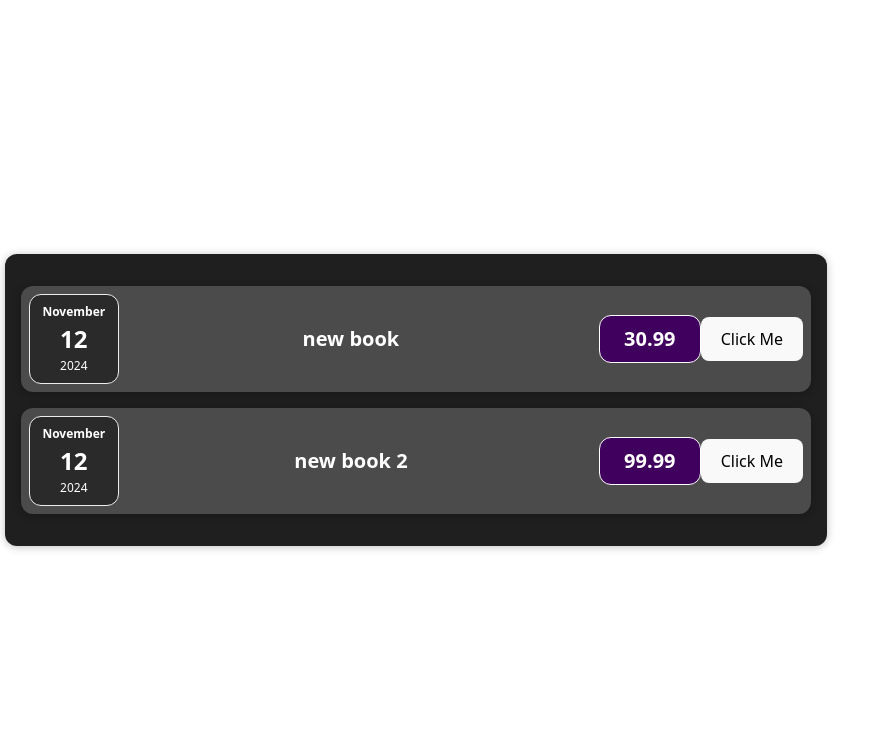
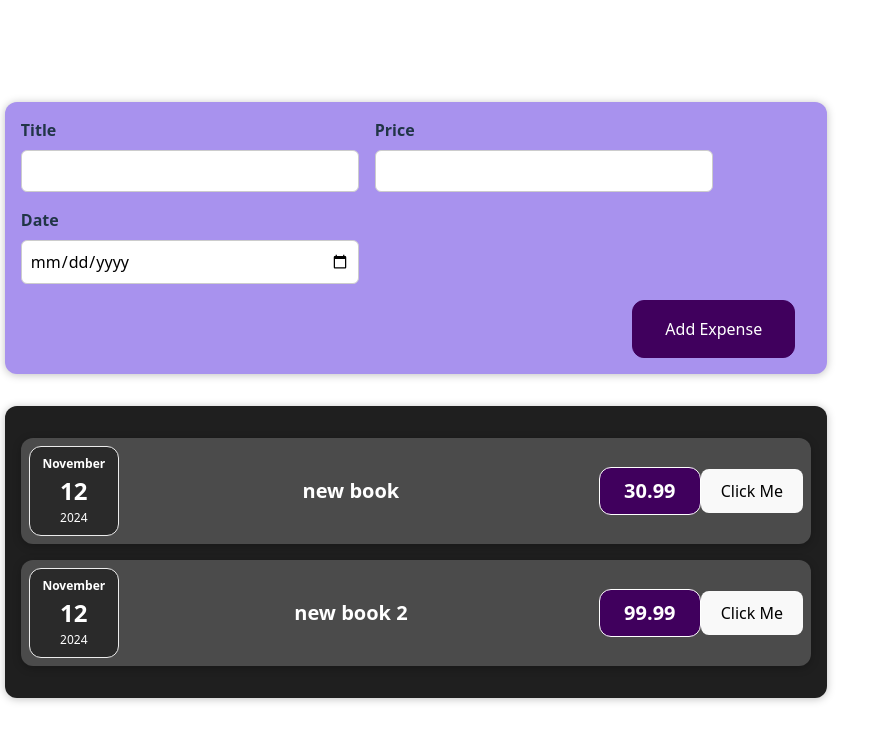
Before and after one commit to MarkusVeesaar/my-react, a React (Vite) app in the folder my-react/: page / in a window 1280 px wide. Shown: the top 742 px of the page, without its empty margins (0-893 px from the left). Built offline with nearby package versions, Linux system fonts and the light colour scheme.

Commit message:
11.1 Vormitöötlus Reactis

```diff
--- a/my-react/src/App.jsx
+++ b/my-react/src/App.jsx
@@ -1,5 +1,6 @@
 import Expenses from './components/Expenses/Expenses';
 import Expenseitem from './components/Expenses/Expensitem'
+import NewExpense from './components/NewExpense/NewExpense'
 
 function App() {
   const expenses =[
@@ -17,6 +18,7 @@ function App() {
 
   return (
     <div className="App">
+      <NewExpense></NewExpense>
       <Expenses items={expenses} />
     </div>
   );
--- /dev/null
+++ b/my-react/src/components/NewExpense/ExpenseForm.css
@@ -0,0 +1,26 @@
+.new-expense__controls {
+    display: flex;
+    flex-wrap: wrap;
+    gap: 1rem;
+    margin-bottom: 1rem;
+    text-align: left;
+}
+
+.new-expense__control label {
+    font-weight: bold;
+    margin-bottom: 0.5rem;
+    display: block;
+}
+
+.new-expense__control input {
+    font: inherit;
+    padding: 0.5rem;
+    border-radius: 6px;
+    border: 1px solid #ccc;
+    width: 20rem;
+    max-width: 100%;
+}
+
+.new-expense__actions {
+    text-align: right;
+}
--- /dev/null
+++ b/my-react/src/components/NewExpense/ExpenseForm.jsx
@@ -0,0 +1,31 @@
+import './ExpenseForm.css';
+
+const ExpenseForm = (props) => {
+
+  return (
+    <form>
+      <div className="new-expense__controls">
+        <div className="new-expense__control">
+          <label>Title</label>
+          <input type="text"/>
+        </div>
+
+        <div className="new-expense__control">
+          <label>Price</label>
+          <input type="number" min="0.01" step="0.01"/>
+        </div>
+
+        <div className="new-expense__control">
+          <label>Date</label>
+          <input type="date" min="2024-11-12" max="2026-01-31"/>
+        </div>
+      </div>
+
+      <div className="new-expense__actions">
+        <button type="submit">Add Expense</button>
+      </div>
+    </form>
+  );
+};
+
+export default ExpenseForm
--- /dev/null
+++ b/my-react/src/components/NewExpense/NewExpense.css
@@ -0,0 +1,38 @@
+.new-expense {
+    background-color: #a892ee;
+    padding: 1rem;
+    margin: 2rem auto;
+    width: 50rem;
+    max-width: 95%;
+    border-radius: 12px;
+    text-align: center;
+    box-shadow: 0 1px 8px rgba(0, 0, 0, 0.25);
+}
+
+.new-expense button {
+    font: inherit;
+    cursor: pointer;
+    padding: 1rem 2rem;
+    border: 1px solid #40005d;
+    background-color: #40005d;
+    color: white;
+    border-radius: 12px;
+    margin-right: 1rem;
+}
+
+.new-expense button:hover,
+.new-expense button:active {
+    background-color: #510674;
+    border-color: #510674;
+}
+
+.new-expense button.alternative {
+    color: #220131;
+    border-color: transparent;
+    background-color: transparent;
+}
+
+.new-expense button.alternative:hover,
+.new-expense button.alternative:active {
+    background-color: #ddb3f8;
+}
--- /dev/null
+++ b/my-react/src/components/NewExpense/NewExpense.jsx
@@ -0,0 +1,13 @@
+import ExpenseForm from "./ExpenseForm"
+import "./NewExpense.css"
+
+const NewExpense = (props) => {
+    return(
+        <div className="new-expense">
+            <ExpenseForm />
+        </div>
+    )
+}
+
+
+export default NewExpense
```
